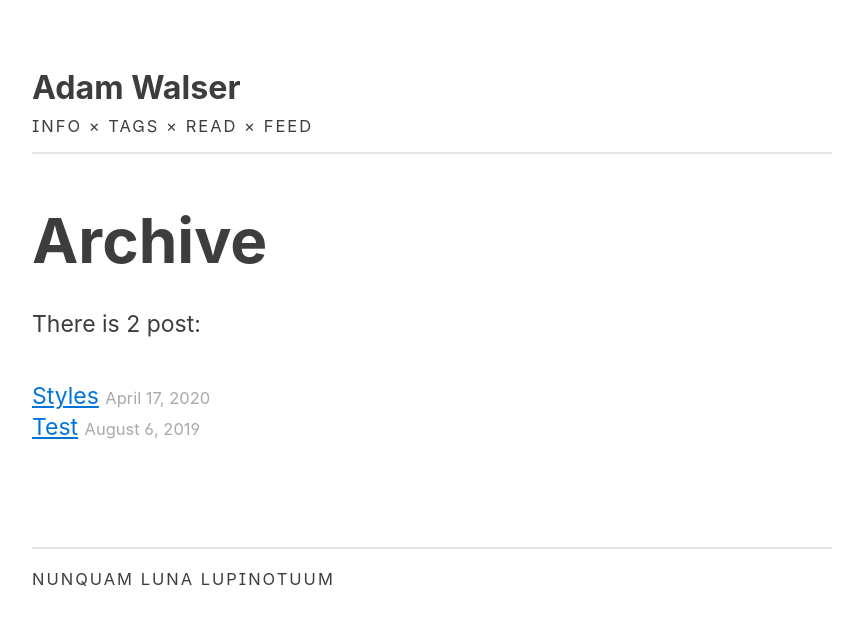
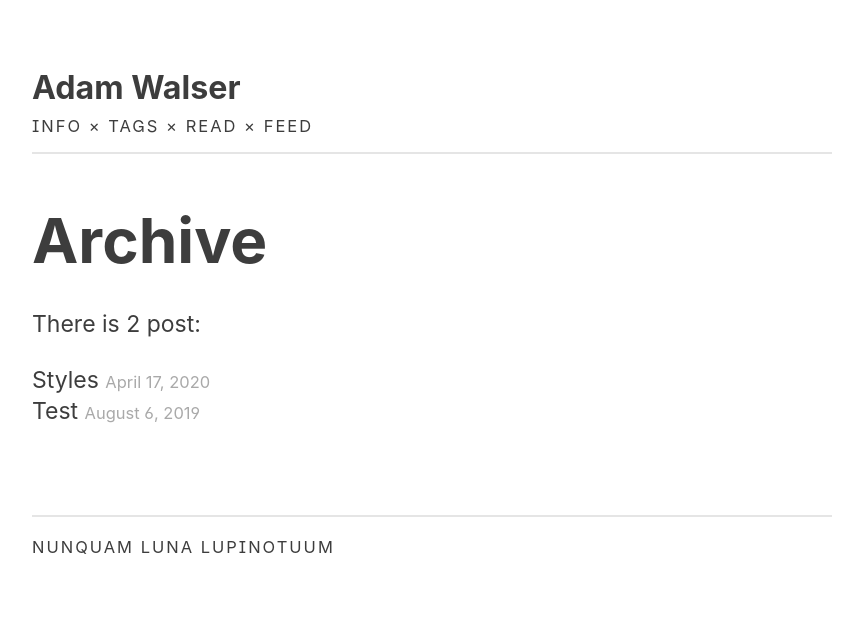
Before and after one commit to ajpwalser/ajpwalser.github.io, a Jekyll site: the page built from archive/index.html, in a window 1280 px wide. Shown: the top 625 px of the page, without its empty margins (208-1071 px from the left). Built offline with Jekyll 4.4.1, drawn with Linux system fonts in a browser that asks for light colours; some web fonts are replaced.

Commit message:
Update index.html

```diff
--- a/archive/index.html
+++ b/archive/index.html
@@ -6,7 +6,7 @@ description: All of Adam's posts
 
 <h2>Archive</h2>
 <p class="first">There is {{ site.posts.size }} post:</p>
-<ul class="archive" style="list-style:none;padding:1rem 0;">
+<ul class="headline">
 {% for post in site.posts %}
   <li>
     <a href="{{ site.baseurl }}{{ post.url }}">{{ post.title }}</a>
```
